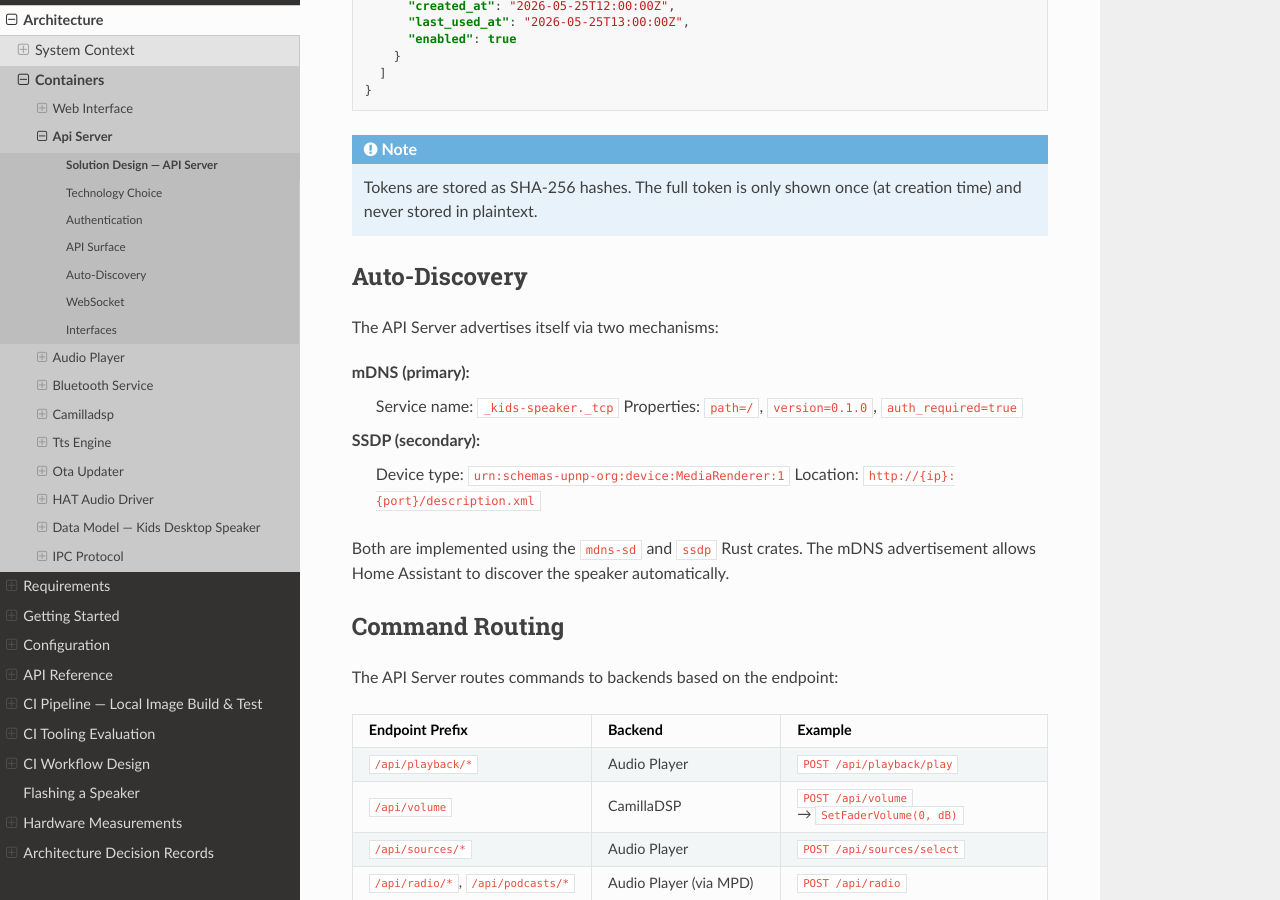
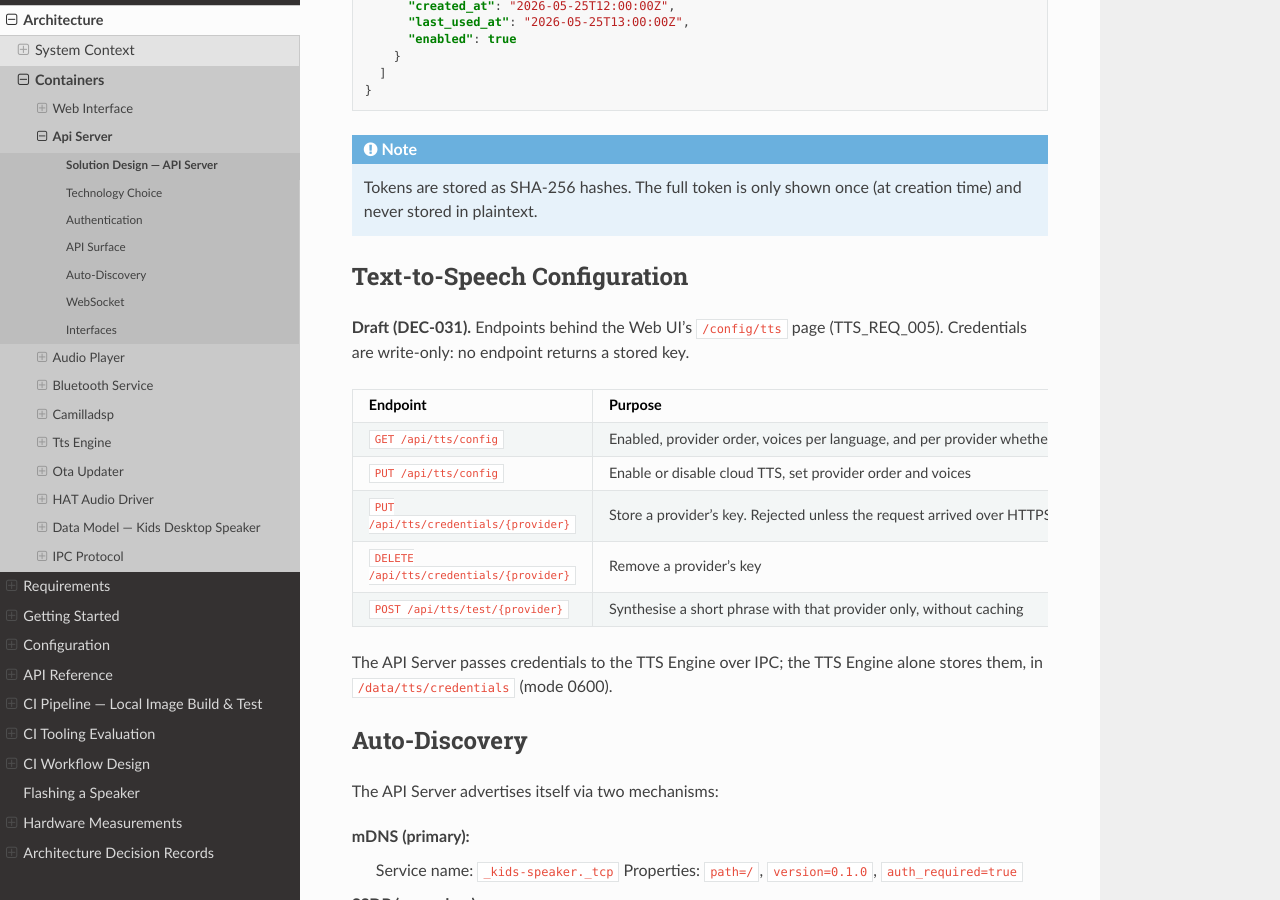
Before and after one commit to LydByDissing/kids-desktop-speaker, a Sphinx documentation site: the page built from docs/source/architecture/api-server/solution-design.rst, in a window 1280 px wide and 900 px high, scrolled down 3062 px. Built offline with Sphinx 7.4.7 and the Read the Docs theme 3.1.0, drawn with Linux system fonts in a browser that asks for light colours.

Commit message:
docs: let parents enter cloud TTS credentials in the Web UI (DEC-031 draft)
Adds a /config/tts page and write-only API endpoints: keys are entered once, shown
only by their last four characters, accepted only over HTTPS, and stored by the TTS
Engine on /data. Adds open questions on admin tokens and on-device HTTPS.

Co-Authored-By: Claude Opus 5.5 <noreply@anthropic.com>

```diff
--- a/docs/source/architecture/api-server/solution-design.rst
+++ b/docs/source/architecture/api-server/solution-design.rst
@@ -212,6 +212,39 @@ Token management:
    Tokens are stored as SHA-256 hashes. The full token is only shown once
    (at creation time) and never stored in plaintext.
 
+Text-to-Speech Configuration
+----------------------------
+
+**Draft (DEC-031).** Endpoints behind the Web UI's ``/config/tts`` page
+(TTS_REQ_005). Credentials are write-only: no endpoint returns a stored key.
+
+.. list-table::
+   :header-rows: 1
+   :widths: 40 60
+
+   * - Endpoint
+     - Purpose
+   * - ``GET /api/tts/config``
+     - Enabled, provider order, voices per language, and per provider whether a
+       key is set plus its last four characters
+   * - ``PUT /api/tts/config``
+     - Enable or disable cloud TTS, set provider order and voices
+   * - ``PUT /api/tts/credentials/{provider}``
+     - Store a provider's key. Rejected unless the request arrived over HTTPS
+   * - ``DELETE /api/tts/credentials/{provider}``
+     - Remove a provider's key
+   * - ``POST /api/tts/test/{provider}``
+     - Synthesise a short phrase with that provider only, without caching
+
+The API Server passes credentials to the TTS Engine over IPC; the TTS Engine
+alone stores them, in ``/data/tts/credentials`` (mode 0600).
+
+.. todo::
+
+   All tokens currently have the same rights, so a token issued to Home Assistant
+   could also replace provider keys. Decide whether tokens get an admin flag that
+   credential endpoints require (KDS-37o).
+
 Auto-Discovery
 --------------
 
--- a/docs/source/development/decisions.rst
+++ b/docs/source/development/decisions.rst
@@ -2278,3 +2278,7 @@ announcements play offline.
   or a service account.
 - Which languages and voices to configure first.
 - Whether to cap monthly characters per provider.
+- Whether changing credentials requires an admin token, since all tokens
+  currently have the same rights.
+- HTTPS on the device: certificate approach (self-signed, or local CA), needed
+  before credentials can be entered.
```
Also changed, not shown: docs/source/architecture/web-interface/solution-design.rst (+21 -0 lines), docs/source/requirements/requirements.rst (+5 -2 lines).
